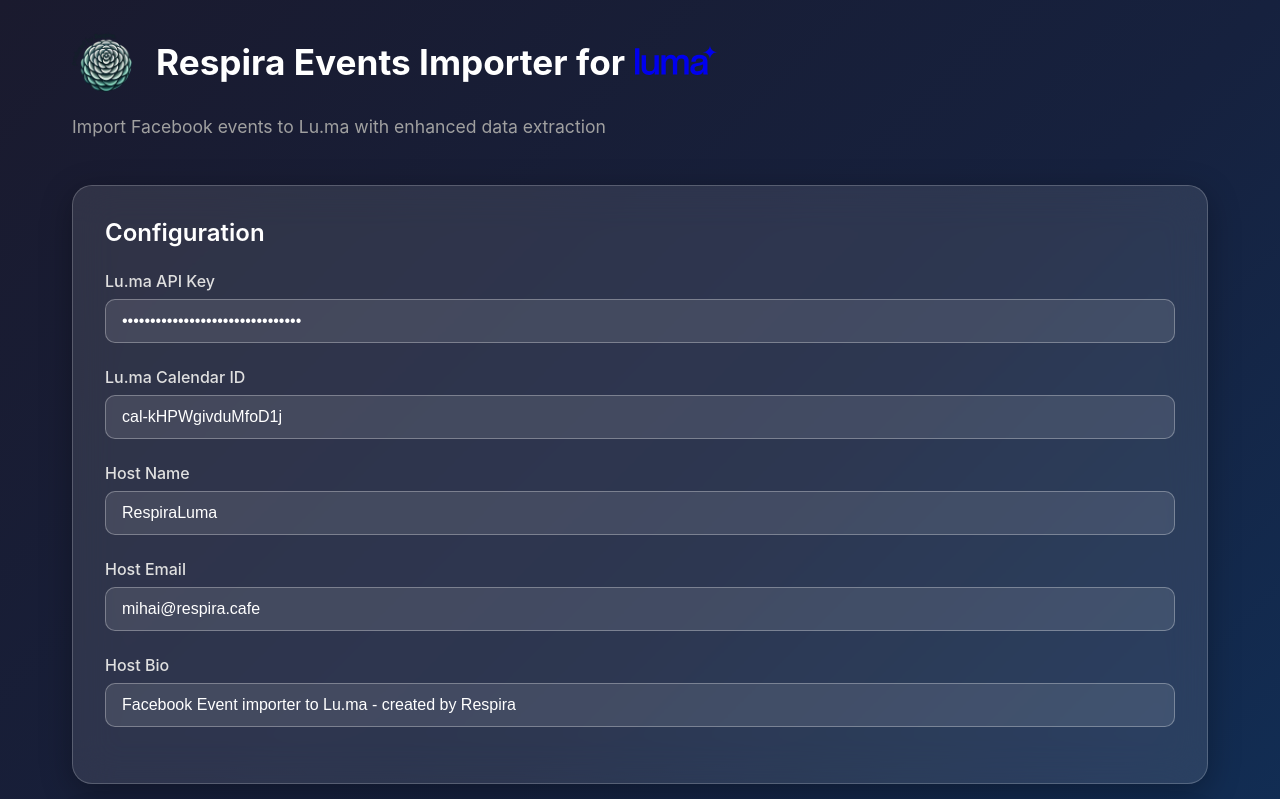
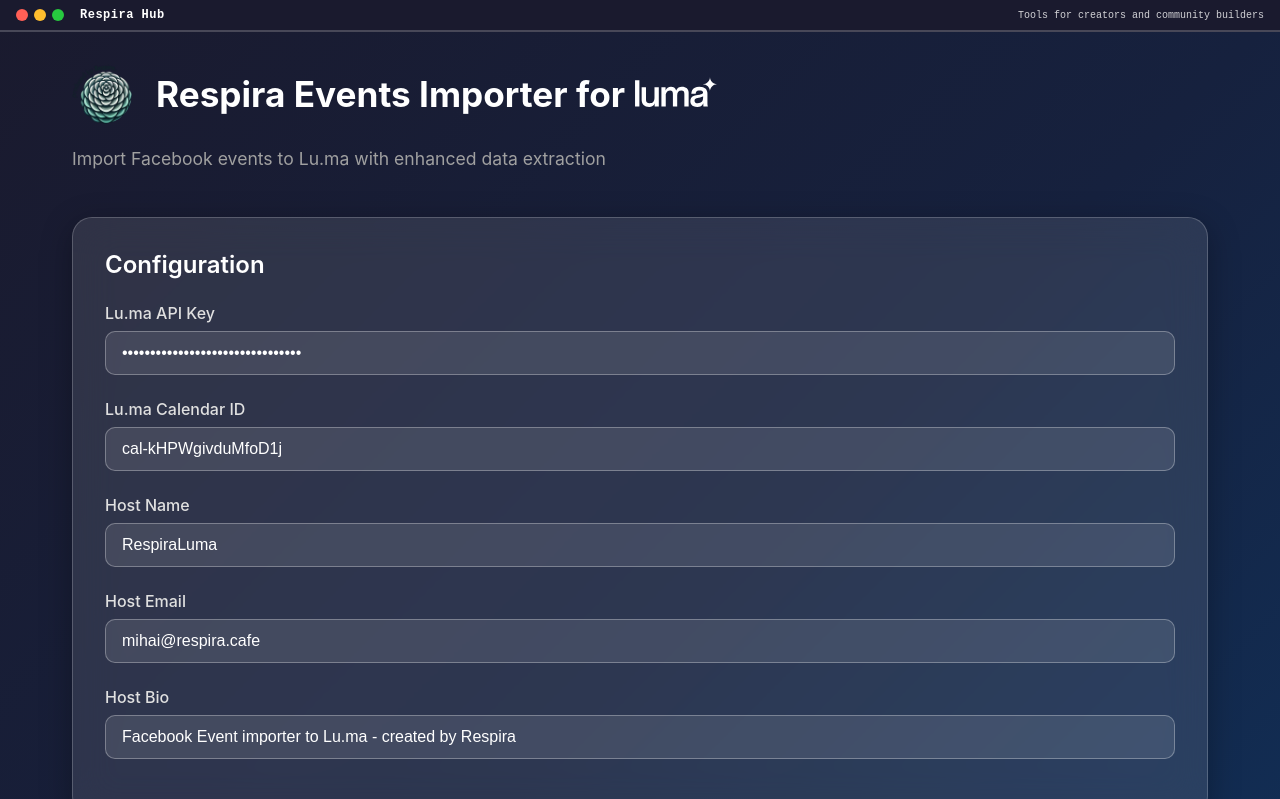
Before and after one commit to webmyc/respira-luma, a website: page src/static/index.html in a window 1280 px wide. Shown: the top 799 px of the page. Drawn offline with Linux system fonts and the light colour scheme.

Commit message:
UI: Add 8-bit top bar with Mac-style dots and make Lu.ma logo white

```diff
--- a/src/static/index.html
+++ b/src/static/index.html
@@ -17,6 +17,59 @@
             min-height: 100vh;
             color: #ffffff;
             overflow-x: hidden;
+        }
+
+        .topbar {
+            background-color: #1a1a2e;
+            border-bottom: 2px solid rgba(255, 255, 255, 0.2);
+            height: 32px;
+            display: flex;
+            justify-content: space-between;
+            align-items: center;
+            padding: 0 16px;
+            font-family: 'Press Start 2P', monospace, system-ui;
+            font-size: 12px;
+            color: white;
+            position: relative;
+        }
+
+        .topbar-left {
+            display: flex;
+            align-items: center;
+            gap: 16px;
+        }
+
+        .topbar-right {
+            font-size: 10px;
+            opacity: 0.8;
+        }
+
+        .mac-dots {
+            display: flex;
+            gap: 6px;
+        }
+
+        .mac-dot {
+            width: 12px;
+            height: 12px;
+            border-radius: 50%;
+        }
+
+        .mac-dot-red {
+            background-color: #ff5f56;
+        }
+
+        .mac-dot-yellow {
+            background-color: #ffbd2e;
+        }
+
+        .mac-dot-green {
+            background-color: #27c93f;
+        }
+
+        .hub-title {
+            font-weight: bold;
+            letter-spacing: 0.5px;
         }
 
         .container {
@@ -45,6 +98,7 @@
         .luma-logo {
             height: 30px;
             width: auto;
+            filter: brightness(0) invert(1); /* Make SVG logo white */
         }
 
         .title {
@@ -368,6 +422,19 @@
     </style>
 </head>
 <body>
+    <div class="topbar">
+        <div class="topbar-left">
+            <div class="mac-dots">
+                <div class="mac-dot mac-dot-red"></div>
+                <div class="mac-dot mac-dot-yellow"></div>
+                <div class="mac-dot mac-dot-green"></div>
+            </div>
+            <div class="hub-title">Respira Hub</div>
+        </div>
+        <div class="topbar-right">
+            Tools for creators and community builders
+        </div>
+    </div>
     <div class="container">
         <div class="header">
             <div class="logo-container">
@@ -375,7 +442,7 @@
                 <div style="display: flex; align-items: center;">
                     <span class="title">Respira Events Importer for</span>
                     <a href="https://lu.ma/suuna" target="_blank">
-                        <svg class="luma-logo" xmlns="http://www.w3.org/2000/svg" viewBox="0 0 724 264" style="height: 30px; margin-left: 10px; fill: white;">
+                        <svg class="luma-logo" xmlns="http://www.w3.org/2000/svg" viewBox="0 0 724 264" style="height: 30px; margin-left: 10px;">
                             <g fill="currentColor">
                                 <path d="M38.53 260.65H.43V27.86h38.1zM124.99 263.42c-42.25 0-66.48-22.96-66.48-63V89.33h38.1v108.28c0 23.61 8.7 32.39 32.12 32.39 30.35 0 42.73-14.54 42.73-50.17v-90.5h38.1v171.33h-36.54v-29.91c-4.99 22.98-27.12 32.67-48.03 32.67m347.2-2.77H434.4V149.87c0-22.5-7.01-30.87-25.88-30.87-24.28 0-37.11 14.45-37.11 41.79v99.86h-37.79V149.87c0-21.93-7.23-30.87-24.94-30.87-31.59 0-38.05 32.96-38.05 41.79v99.86h-38.1V89.33h36.54v29.96c6.49-21.02 27.02-33.71 47.72-33.71 20.69 0 38.09 7.9 45.64 33.71 10.13-26.76 28.35-33.71 50.15-33.71 37.88 0 59.61 18.88 59.61 51.81zm76.65 2.77c-52.62 0-61.55-33.45-61.55-50.52 0-20.1 8.83-38.21 27.93-45.55 8.41-3.11 16.52-5.43 24.84-7.1 7.33-1.47 18.64-3.03 26.91-4.17l2.73-.38c14.38-2 29.67-9.21 29.67-18.62 0-16-20.51-18.39-32.74-18.39-13.87 0-23.64 3.57-27.53 10.05-3.49 6.46-3.73 7.97-4.62 13.6l-.62 4.43h-38.1l.68-5.61c1.35-11.14 3.41-19.03 6.48-24.83 10.54-20.39 31.77-30.75 63.08-30.75 26.11 0 44.63 8.23 53.26 15.94 5.31 4.6 9.1 9.84 11.89 16.46 5.84 12.36 6.32 20.63 6.32 29.4v86.43c0 8.07.78 14.97 2.31 20.5l1.76 6.35h-38.91l-.7-4.19c-.5-2.96-.67-19.75-.88-26.23-8.99 23.61-28.27 33.18-52.21 33.18m50.53-93.72c-7.97 6.11-20.47 9.6-38.62 13.23-31.27 5.78-36.54 13.06-36.54 27.22 0 12.5 10.63 20.26 27.75 20.26 33.23 0 47.41-15.48 47.41-51.77zM723.57 64.19C688.46 64.19 660 35.73 660 .62c0 35.11-28.46 63.57-63.57 63.57 35.11 0 63.57 28.46 63.57 63.57 0-35.11 28.46-63.57 63.57-63.57"></path>
                             </g>
```
